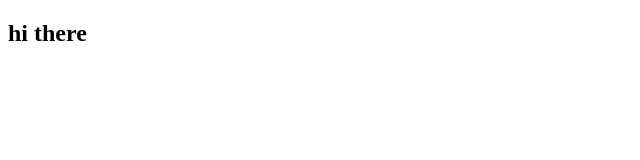
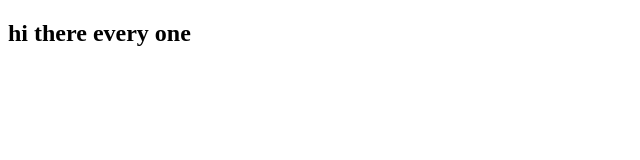
Before and after one commit to Yuliia-Lysiuk/git-trainning, a plain HTML site: page trello/trello.html in a window 1280 px wide. Shown: the whole page, without its empty margins (0-640 px from the left). Drawn offline with Linux system fonts and the light colour scheme.

Commit message:
Fourth commit

```diff
--- a/trello/trello.html
+++ b/trello/trello.html
@@ -7,6 +7,6 @@
     <title>Document</title>
 </head>
 <body>
-   <h2>hi there</h2>
+   <h2>hi there every one</h2>
 </body>
 </html>
```
